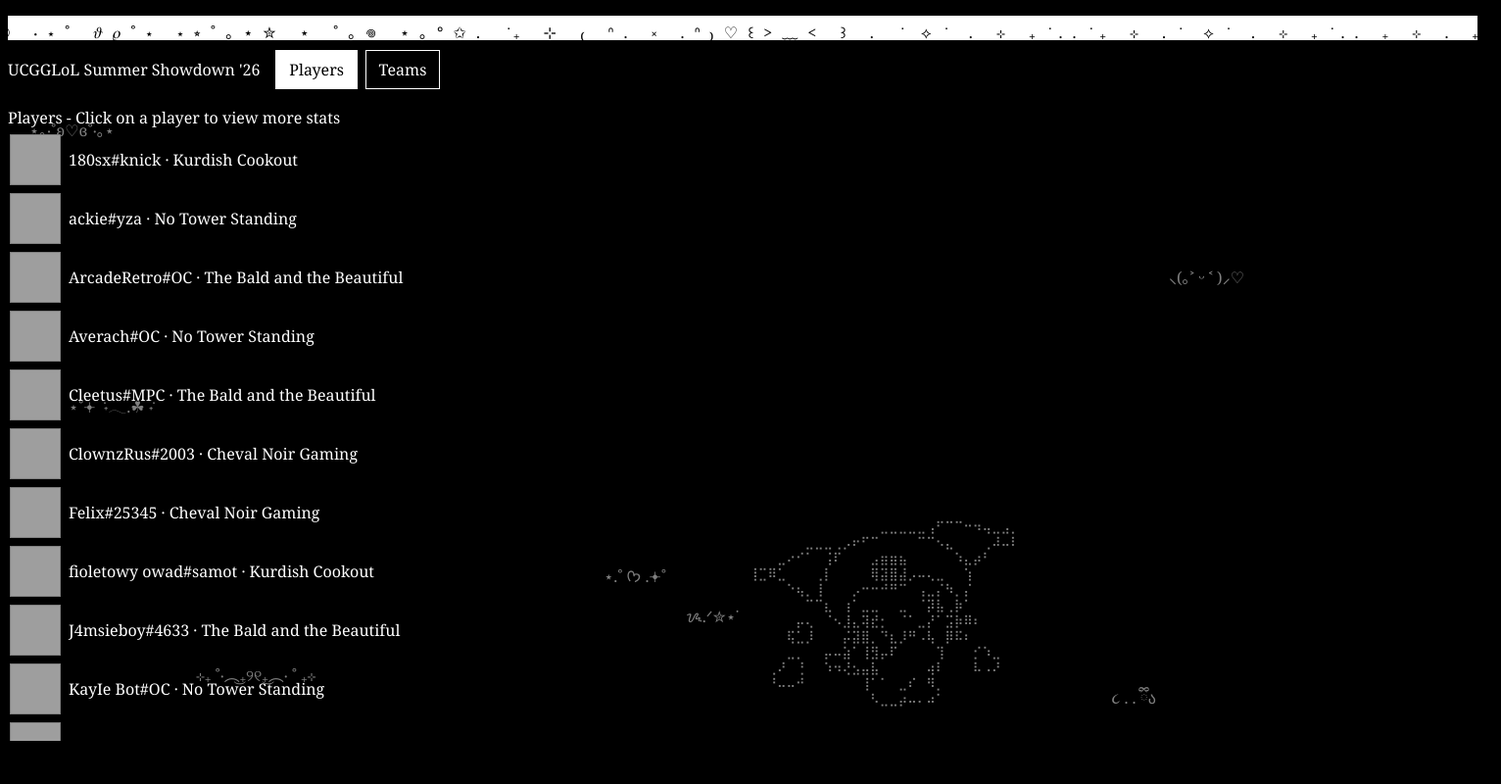
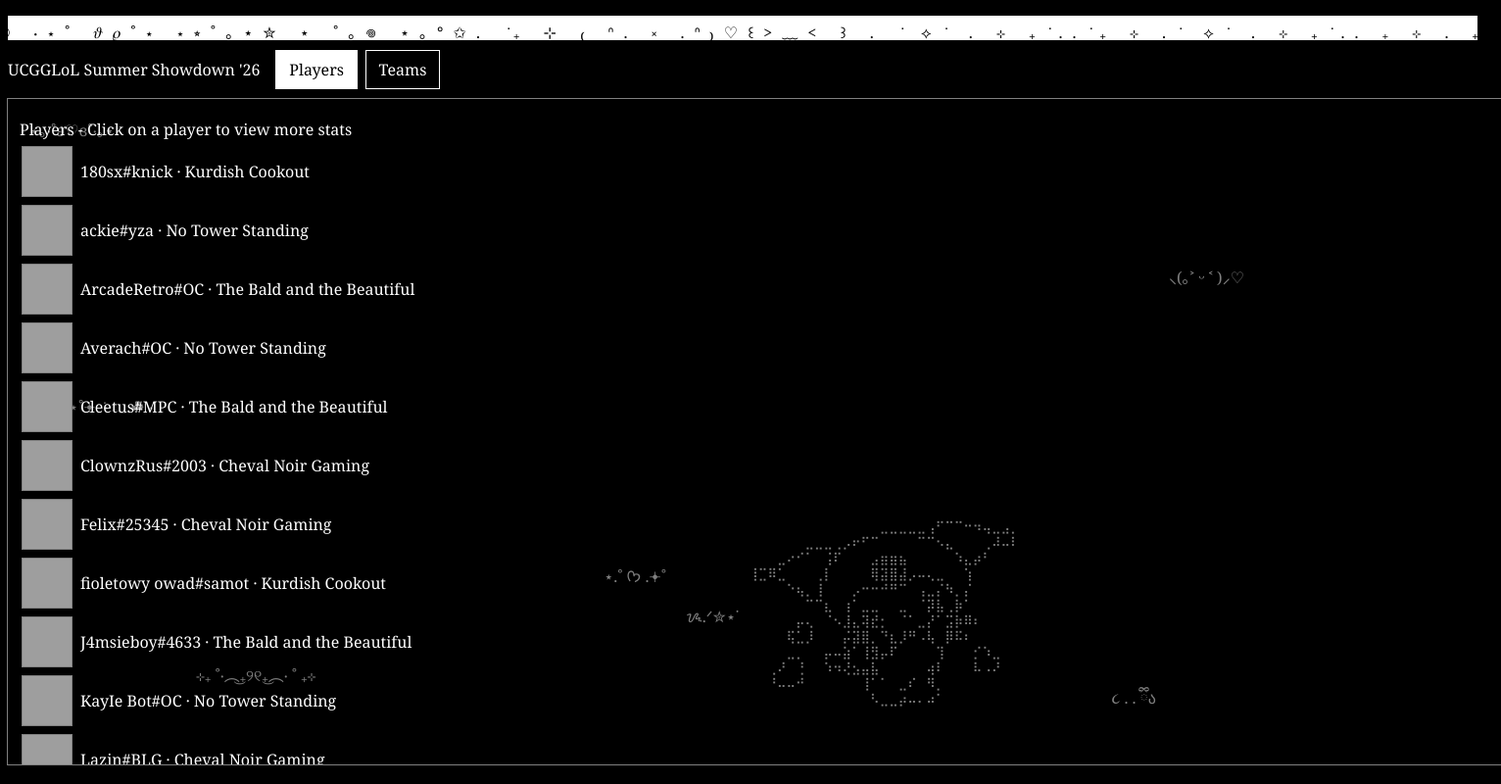
Before and after one commit to mellowcholy/mellowcholy.github.io, a plain HTML site: page index.html in a window 1280 px wide. Shown: the whole page at 98% size, 1532 px wide, since content can reach past the window. Drawn offline with Linux system fonts and the light colour scheme; grey boxes are pictures that could not be loaded.

Commit message:
Update style.css

```diff
--- a/style.css
+++ b/style.css
@@ -265,3 +265,8 @@ table.board img {
 	background-color: white;
 	color: black;
 }
+
+#view {
+	outline: 1px grey solid;
+	padding: 12px;
+}
```
